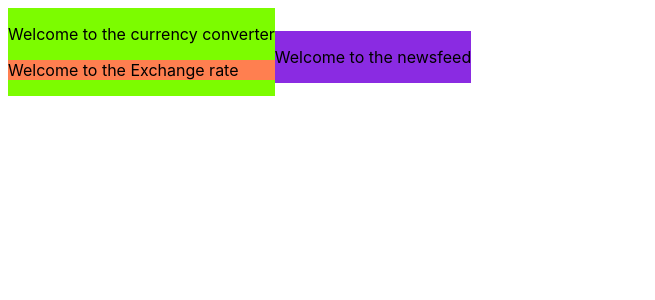
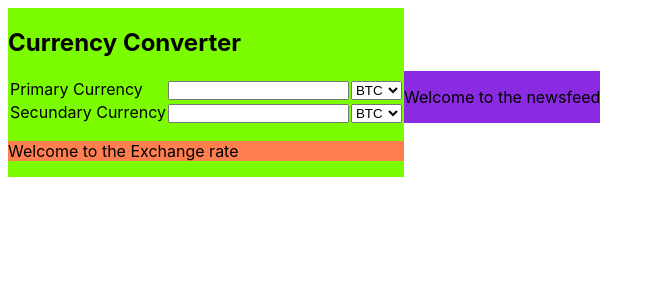
Before and after one commit to hansbastiaan/gh-convert-crypto-app, a React (Create React App) app: page / in a window 1280 px wide. Shown: the top 300 px of the page, without its empty margins (0-655 px from the left). Built offline with nearby package versions, Linux system fonts and the light colour scheme.

Commit message:
CurrencyConverter

```diff
--- a/src/components/CurrencyConverter.js
+++ b/src/components/CurrencyConverter.js
@@ -1,9 +1,74 @@
 import ExchangeRate from "./ExchangeRate";
 
 const CurrencyConverter = () => {
+    const currencies = ["BTC", "ETH", "XRP", "LTC", "ADA", "EUR", "USD"];
+
+    // BTC = Bitcoins
+    // ETH = Ethereum
+    // XRP = XRP
+    // LTC = Lattice Token
+    // ADA = Cardano
+    // EUR = EURO
+
     return (
         <div className="currency-converter">
-            <p>Welcome to the currency converter</p>
+            <h2>Currency Converter</h2>
+            <div className="input-box">
+                <table>
+                    <tbody>
+                        <tr>
+                            <td>Primary Currency</td>
+                            <td>
+                                <input
+                                    type="number"
+                                    name="primaryCurrency"
+                                    value={""}
+                                />
+                            </td>
+                            <td>
+                                <select
+                                    value={""}
+                                    name="primaryCurrencyOption"
+                                    className="currency-options"
+                                >
+                                    {currencies.map(
+                                        (currency: string, _index: number) => (
+                                            <option key={_index}>
+                                                {currency}
+                                            </option>
+                                        )
+                                    )}
+                                    ;
+                                </select>
+                            </td>
+                        </tr>
+                        <tr>
+                            <td>Secundary Currency</td>
+                            <td>
+                                <input
+                                    type="number"
+                                    name="secondaryCurrency"
+                                    value={""}
+                                />
+                            </td>
+                            <td>
+                                <select
+                                    value={""}
+                                    name="secondaryCurrencyOption"
+                                    className="currency-options"
+                                >
+                                    {currencies.map(
+                                        (currency: string, _index: number) => (
+                                            <option>{currency}</option>
+                                        )
+                                    )}
+                                    ;
+                                </select>
+                            </td>
+                        </tr>
+                    </tbody>
+                </table>
+            </div>
             <ExchangeRate />
         </div>
     );
```
